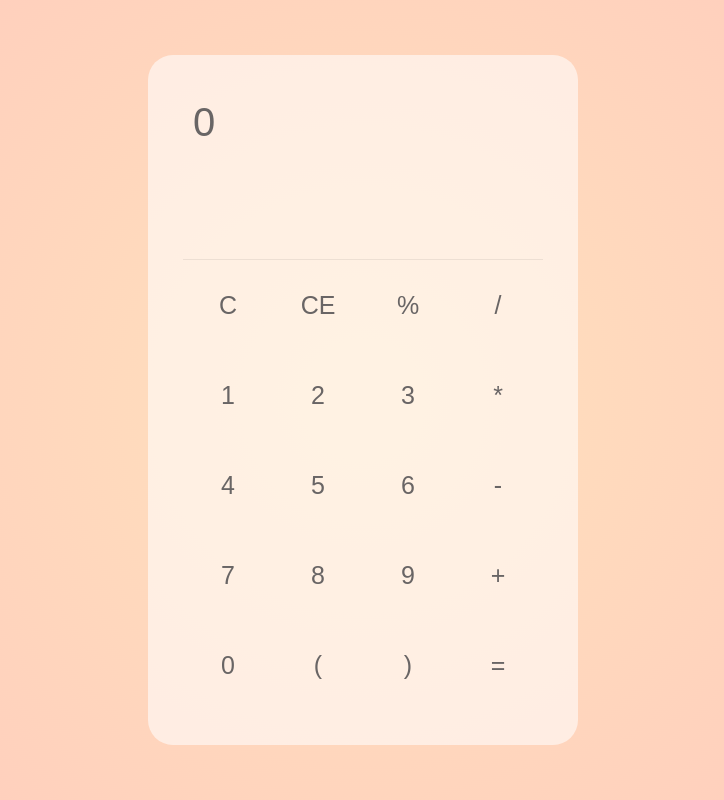
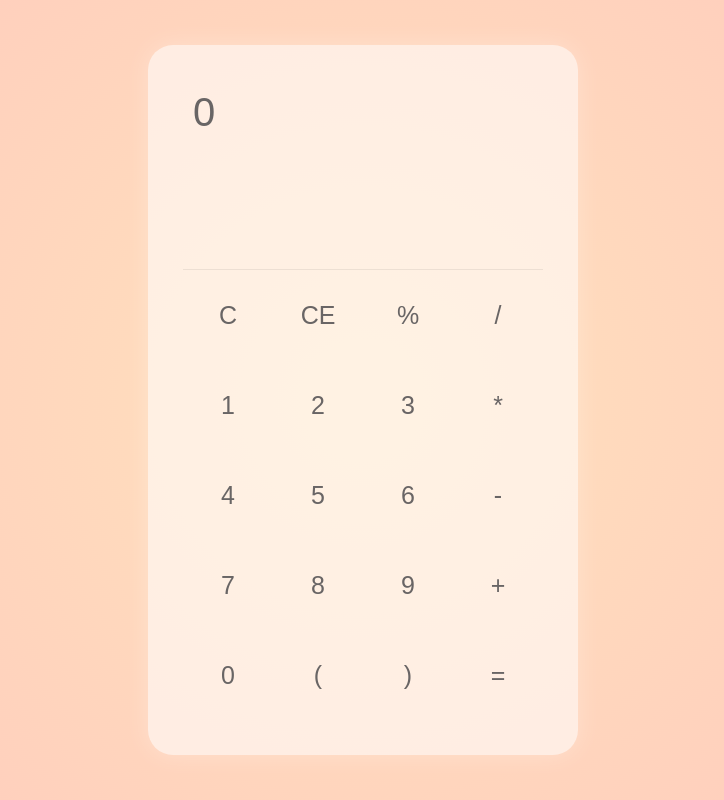
Before and after one commit to ilyasemenov1/Web_calculator, a plain HTML site: page index.html in a window 1280 px wide. Shown: the whole page, without its empty margins (277-1001 px from the left). Drawn offline with Linux system fonts and the light colour scheme.

Commit message:
Weather_app - v2.2.0

```diff
--- a/style.css
+++ b/style.css
@@ -18,6 +18,7 @@ body {
   display: flex;
   flex-direction: column;
   background: #ffffff94;
+  box-shadow: 0px 0px 25px #ffffff44;
   padding: 35px;
   min-width: 190px;
   max-width: 430px;
@@ -28,7 +29,7 @@ body {
 .calc__output {
   background: none;
   padding: 10px;
-  height: 170px;
+  height: 190px;
   border: none;
   border-bottom: 1px solid #5f57551c;
   outline: none;
```
